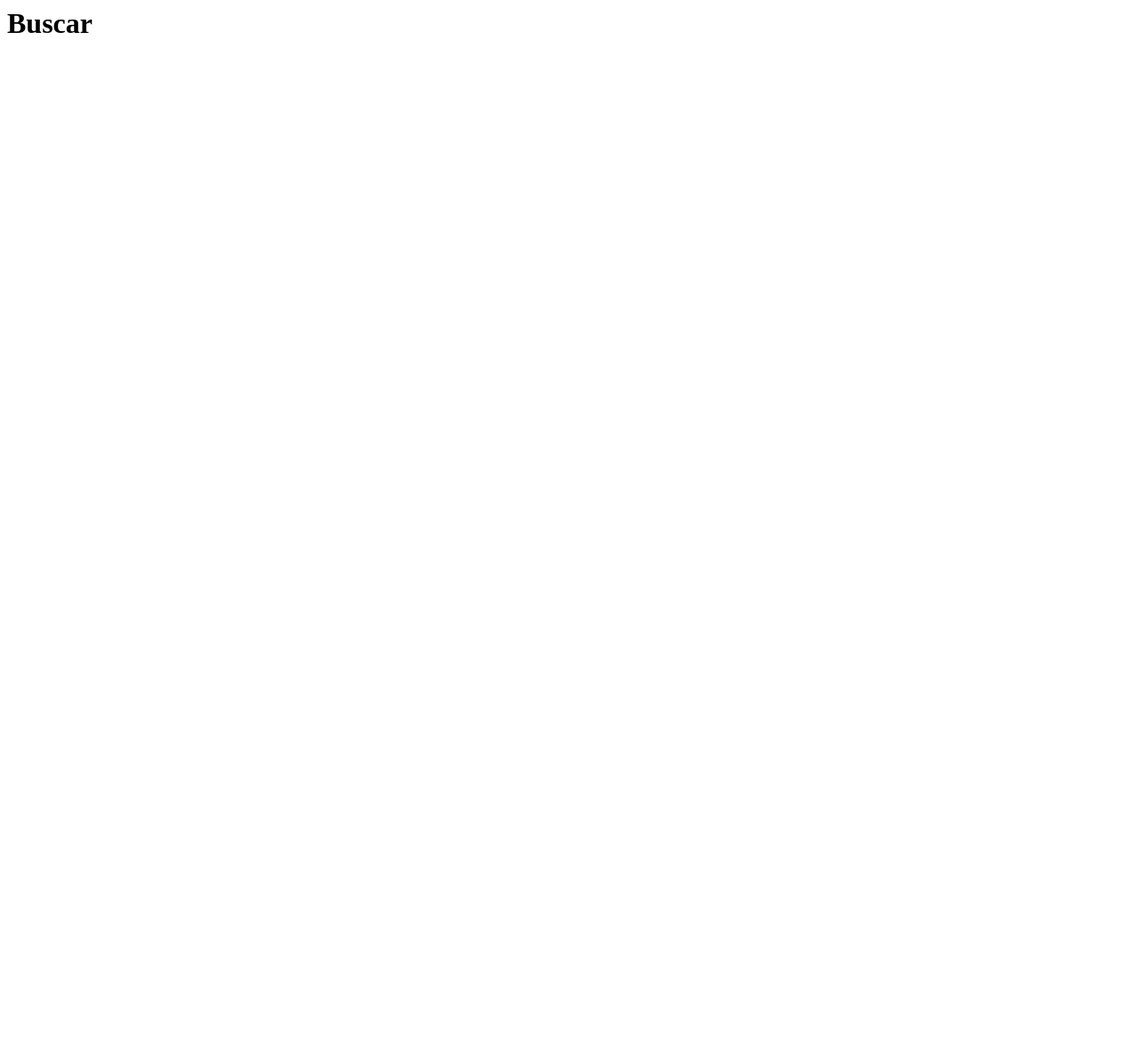
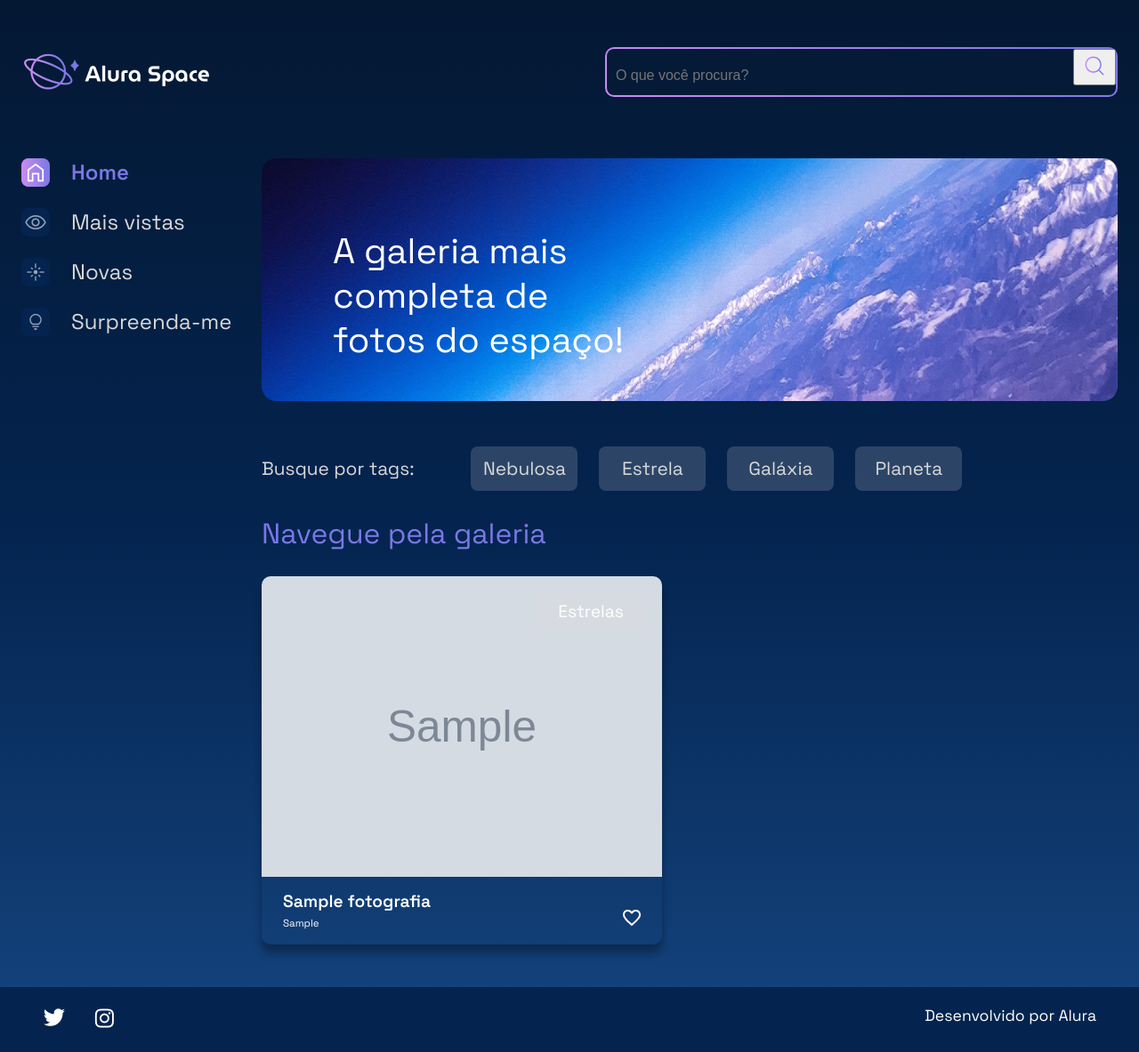
Before and after one commit to wbsfps/django-alura, a Django app: page /buscar in a window 1280 px wide. Before the commit the page is almost empty. Shown: the whole page at 89% size. Before the commit the page ends 37 px from the top, so only its background shows below. Run offline with Django 5.2, Linux system fonts and the light colour scheme; tables that the repository leaves empty hold one stand-in row (values such as "Sample post"); grey boxes marked "Sample" are stand-in pictures.

Commit message:
feat: search functionality

```diff
--- a/galeria/views.py
+++ b/galeria/views.py
@@ -15,4 +15,12 @@ def imagem(request, foto_id):
 
 
 def buscar(request):
-    return render(request, "galeria/buscar.html")
+    fotografias = Fotografia.objects.order_by(
+        "-data_fotografia").filter(publicada=True)
+
+    if "buscar" in request.GET:
+        nome_a_buscar = request.GET['buscar']
+        if nome_a_buscar:
+            fotografias = fotografias.filter(nome__icontains=nome_a_buscar)
+
+    return render(request, "galeria/buscar.html", {"cards": fotografias})
--- a/templates/galeria/buscar.html
+++ b/templates/galeria/buscar.html
@@ -1 +1,55 @@
-<h1>Buscar</h1>
+{% extends 'galeria/base.html' %}
+{% load static %}
+{% block content %}
+            <section class="conteudo">
+                <section class="banner">
+                    <img class="banner__imagem" src="{% static '/assets/imagens/Banner(2).png' %}" alt="banner Alura Space">
+                    <h1 class="banner__titulo"> A galeria mais completa de fotos do espaço!</h1>
+                </section>
+                <section class="tags">
+                    <p class="tags__titulo">Busque por tags:</p>
+                    <ul class="tags__lista">
+                        <li class="tags__tag">Nebulosa</li>
+                        <li class="tags__tag">Estrela</li>
+                        <li class="tags__tag">Galáxia</li>
+                        <li class="tags__tag">Planeta</li>
+                    </ul>
+                </section>
+                <section class="galeria">
+                    <div class="cards">
+                        <h2 class="cards__titulo">Navegue pela galeria</h2>
+                        <ul class="cards__lista">
+                            {% if cards %}
+                            {% for fotografia in cards %}
+                            <li class="card">
+                                <a href="{% url 'imagem' fotografia.id %}">
+                                {% if fotografia.foto == "" or fotografia.foto == null %}
+                                    <img class="card__imagem" src="{% static '/assets/imagens/galeria/not-found.png'%}" alt="foto">
+                                {% else %}
+                                    <img class="card__imagem" src="{{ fotografia.foto.url }}" alt="foto">
+                                {% endif %}
+                                </a>
+                                <span class="card__tag">Estrelas</span>
+                                <div class="card__info">
+                                    <p class="card__titulo">{{fotografia.nome}}</p>
+                                    <div class="card__texto">
+                                        <p class="card__descricao">{{fotografia.legenda}}</p>
+                                        <span>
+                                            <img src="{% static '/assets/ícones/1x/favorite_outline.png' %}" alt="ícone de coração">
+                                        </span>
+                                    </div>
+                                </div>
+                            </li>
+                            {% endfor %}
+                            {% else %}
+                            <div class="imagem__texto">
+                                <p>Fotografias não encontradas!</p>
+                            </div>
+                            {% endif %}
+                        </ul>
+                    </div>
+                </section>
+            </section>
+        </main>
+    </div>
+{% endblock %}
--- a/templates/galeria/index.html
+++ b/templates/galeria/index.html
@@ -42,6 +42,9 @@
                     </div>
                     {% endfor %}
                     {% else %}
+                        <div class="imagem__texto">
+                            <p>Fotografias não encontradas!</p>
+                        </div>
                     {% endif %}
                 </li>
             </ul>
```
